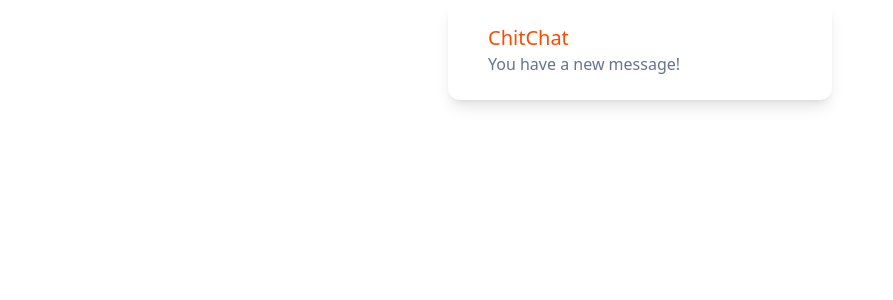
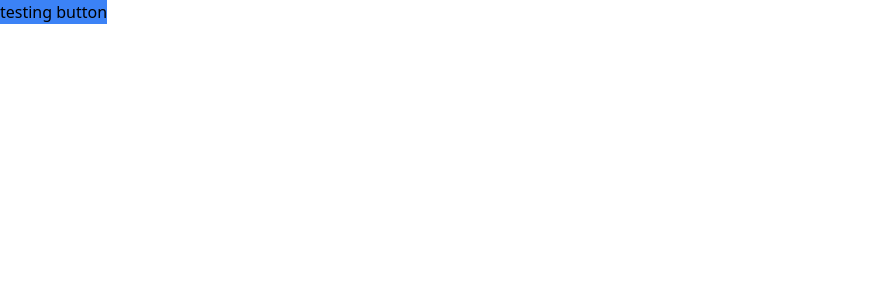
Before and after one commit to xavier-kong/tailwind, a React (Create React App) app: page / in a window 1280 px wide. Shown: the top 300 px of the page, without its empty margins (0-893 px from the left). Built offline with nearby package versions, Linux system fonts and the light colour scheme.

Commit message:
compelted up to 10:15

```diff
--- a/src/App.js
+++ b/src/App.js
@@ -1,12 +1,13 @@
 export default function App() {
   return (
-    <div class="p-6 max-w-sm mx-auto bg-white rounded-xl shadow-lg flex items-center space-x-4">
-    <div class="shrink-0">
-    </div>
-    <div>
-      <div class="text-xl font-medium text-primary">ChitChat</div>
-      <p class="text-slate-500">You have a new message!</p>
-    </div>
+    <div className="container">
+      <TailwindCSSButton />
   </div>
   )
 }
+
+function TailwindCSSButton() {
+  return (
+    <button className="bg-blue-500">testing button</button>
+  )
+}
```
Also changed, not shown: 1 other file (tests, documents, lock files or other folders).
